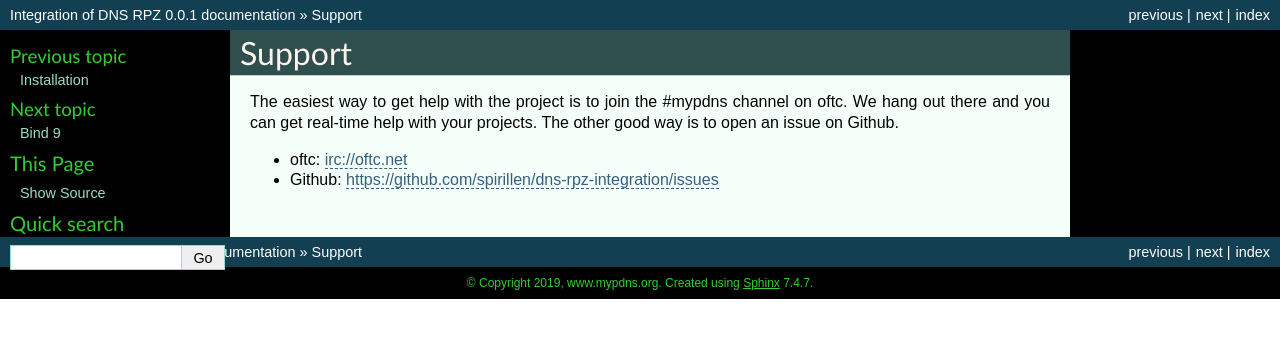
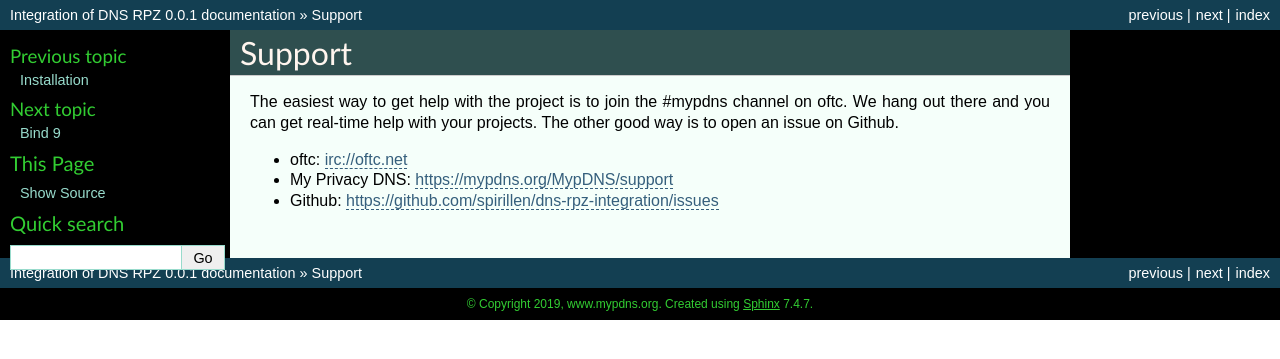
Before and after one commit to alsyundawy/dns-rpz-integration, a Sphinx documentation site: the page built from docs/source/support.rst, in a window 1280 px wide. Shown: the top 359 px of the page. Built offline with Sphinx 7.4.7, drawn with Linux system fonts in a browser that asks for light colours; pages that are not in the unit, such as notebooks, are missing from menus.

```diff
--- a/docs/source/support.rst
+++ b/docs/source/support.rst
@@ -7,4 +7,5 @@
 The other good way is to open an issue on Github.
 
 - oftc: irc://oftc.net
+- My Privacy DNS: https://mypdns.org/MypDNS/support
 - Github: https://github.com/spirillen/dns-rpz-integration/issues
```
Also changed, not shown: 17 other files.
